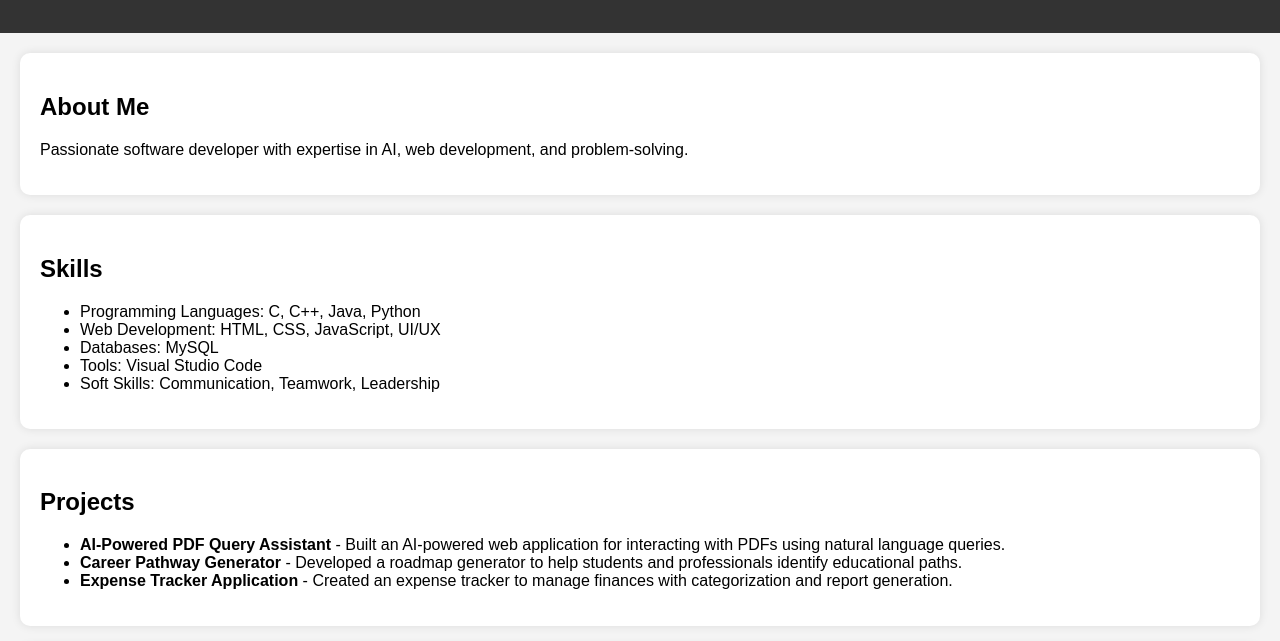
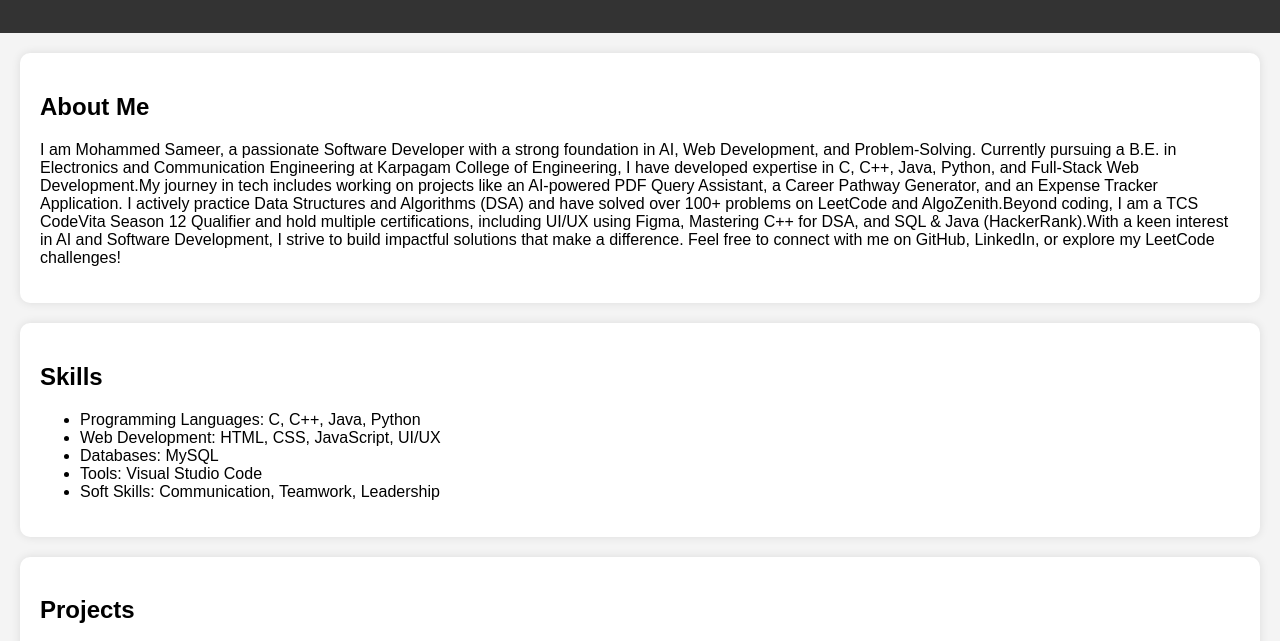
Before and after one commit to MOHAMMED-SAMEE/Protfolio, a plain HTML site: page index.html in a window 1280 px wide. Shown: the part 121-762 px from the top of the page. Drawn offline with Linux system fonts and the light colour scheme.

Commit message:
Update index.html

```diff
--- a/index.html
+++ b/index.html
@@ -14,7 +14,7 @@
 
     <section id="about">
         <h2>About Me</h2>
-        <p>Passionate software developer with expertise in AI, web development, and problem-solving.</p>
+        <p>I am Mohammed Sameer, a passionate Software Developer with a strong foundation in AI, Web Development, and Problem-Solving. Currently pursuing a B.E. in Electronics and Communication Engineering at Karpagam College of Engineering, I have developed expertise in C, C++, Java, Python, and Full-Stack Web Development.My journey in tech includes working on projects like an AI-powered PDF Query Assistant, a Career Pathway Generator, and an Expense Tracker Application. I actively practice Data Structures and Algorithms (DSA) and have solved over 100+ problems on LeetCode and AlgoZenith.Beyond coding, I am a TCS CodeVita Season 12 Qualifier and hold multiple certifications, including UI/UX using Figma, Mastering C++ for DSA, and SQL & Java (HackerRank).With a keen interest in AI and Software Development, I strive to build impactful solutions that make a difference. Feel free to connect with me on GitHub, LinkedIn, or explore my LeetCode challenges!</p>
     </section>
 
     <section id="skills">
```
